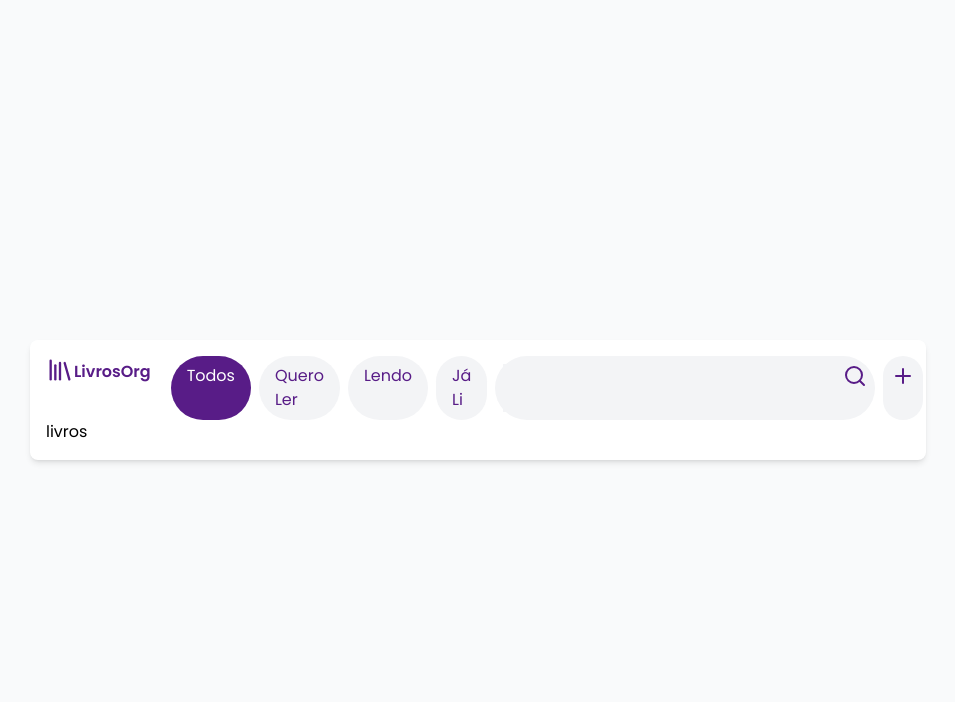
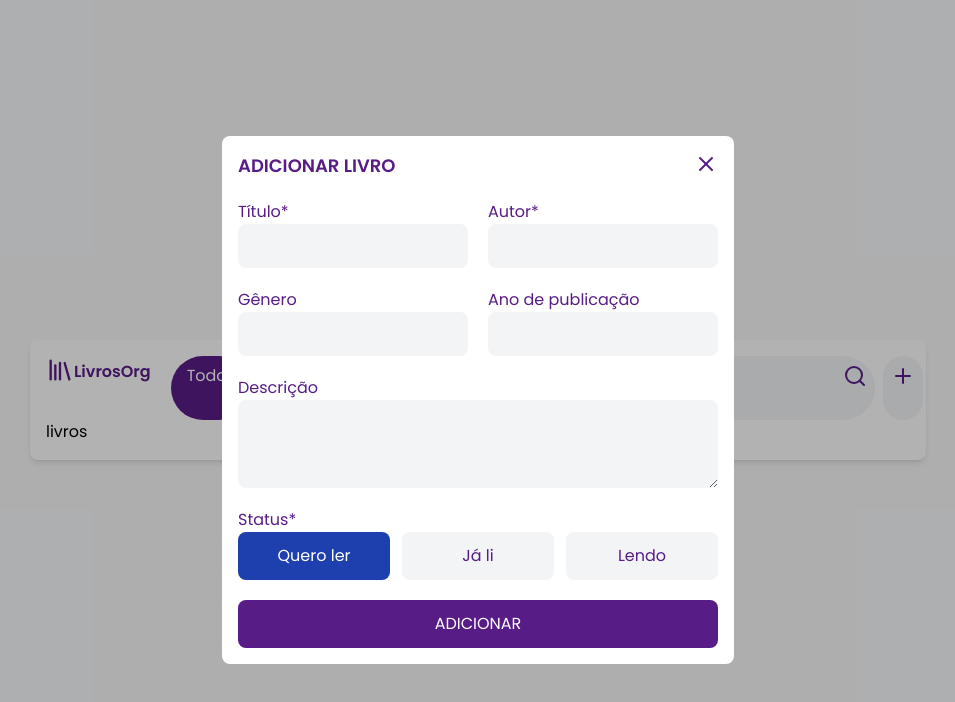
Before and after one commit to larissaOliveiraz/livros-org, a Next.js app in the folder frontend/: page / in a window 1280 px wide. Both pictures are taken after a click on the element 1065 px from the left and 388 px from the top of the page. Shown: the top 702 px of the page, without its empty margins (162-1117 px from the left). Built offline with nearby package versions, Linux system fonts and the light colour scheme.

Commit message:
feat: criar popup para adicionar um livro

```diff
--- a/frontend/src/app/page.tsx
+++ b/frontend/src/app/page.tsx
@@ -1,4 +1,5 @@
 "use client";
+import { AddBookPopup } from "@/components/AddBookPopup";
 import { Library, Plus, Search } from "lucide-react";
 import { useState } from "react";
 
@@ -6,8 +7,10 @@ export default function Home() {
   const [selection, setSelection] = useState<
     "ALL" | "WANT" | "READING" | "READ"
   >("ALL");
+  const [opened, setOpened] = useState(false);
 
   return (
+    <>
       <div className="p-4 w-[70%] fixed top-1/2 left-1/2 -translate-x-1/2 -translate-y-1/2 bg-white rounded-lg shadow-md">
         <header className="flex justify-between gap-5">
           {/* LOGO */}
@@ -54,12 +57,17 @@ export default function Home() {
               <input type="text" className="bg-gray-100 outline-none px-2" />
               <Search size={24} className="cursor-pointer" />
             </div>
-          <div className="bg-gray-100 p-2 flex rounded-full text-purple-900 hover:bg-gray-200 cursor-pointer">
+            <div
+              onClick={() => setOpened(true)}
+              className="bg-gray-100 p-2 flex rounded-full text-purple-900 hover:bg-gray-200 cursor-pointer"
+            >
               <Plus size={24} />
             </div>
           </div>
         </header>
         <main>livros</main>
       </div>
+      {opened && <AddBookPopup onClose={() => setOpened(false)} />}
+    </>
   );
 }
--- /dev/null
+++ b/frontend/src/components/AddBookPopup.tsx
@@ -0,0 +1,174 @@
+"use client";
+import { X } from "lucide-react";
+import { GenericInput } from "./GenericInput";
+import { useState } from "react";
+
+interface AddBookPopupProps {
+  onClose: () => void;
+}
+
+type Book = {
+  title: string;
+  autor: string;
+  genre: string;
+  publicationYear: string;
+  description: string;
+  status: "WANT" | "READING" | "READ";
+  readingYear: string;
+  readingMonth: string;
+  score: string;
+};
+
+export const AddBookPopup = ({ onClose }: AddBookPopupProps) => {
+  const [status, setStatus] = useState<"WANT" | "READING" | "READ">("WANT");
+  const [closed, setClosed] = useState(false);
+
+  const [title, setTitle] = useState("");
+  const [autor, setAutor] = useState("");
+  const [genre, setGenre] = useState("");
+  const [publicationYear, setPublicationYear] = useState("");
+  const [description, setDescription] = useState("");
+  const [readingYear, setReadingYear] = useState("");
+  const [readingMonth, setReadingMonth] = useState("");
+  const [score, setScore] = useState("");
+
+  function addBook({
+    title,
+    autor,
+    genre,
+    publicationYear,
+    description,
+    status,
+    readingMonth,
+    readingYear,
+    score,
+  }: Book) {
+    console.log({
+      title,
+      autor,
+      genre,
+      publicationYear,
+      description,
+      status,
+      readingMonth,
+      readingYear,
+      score,
+    });
+
+    onClose();
+  }
+
+  return (
+    <div className="bg-black/30 fixed top-0 left-0 right-0 bottom-0">
+      <div className="bg-white text-purple-900 w-2/5 fixed p-4 rounded-lg top-1/2 left-1/2 -translate-x-1/2 -translate-y-1/2">
+        <div className="flex justify-between text-purple-900">
+          <p className="font-semibold text-lg">ADICIONAR LIVRO</p>
+          <X
+            onClick={() => onClose()}
+            className="cursor-pointer hover:scale-110"
+          />
+        </div>
+
+        <div className="mt-5 flex flex-col gap-5">
+          <div className="grid grid-cols-2 gap-5">
+            <label>
+              Título*
+              <GenericInput value={title} setValue={setTitle} />
+            </label>
+            <label>
+              Autor*
+              <GenericInput value={autor} setValue={setAutor} />
+            </label>
+            <label>
+              Gênero
+              <GenericInput value={genre} setValue={setGenre} />
+            </label>
+            <label>
+              Ano de publicação
+              <GenericInput
+                value={publicationYear}
+                setValue={setPublicationYear}
+              />
+            </label>
+          </div>
+
+          <label className="flex flex-col">
+            Descrição
+            <textarea
+              value={description}
+              onChange={(e) => setDescription(e.target.value)}
+              cols={30}
+              rows={3}
+              className="bg-gray-100 p-2 outline-none rounded-lg"
+            ></textarea>
+          </label>
+
+          <label>
+            Status*
+            <div className="flex justify-between gap-3">
+              <button
+                onClick={() => setStatus("WANT")}
+                className={`${
+                  status === "WANT" ? "bg-blue-800 text-white" : "bg-gray-100"
+                }  w-full rounded-lg p-3`}
+              >
+                Quero ler
+              </button>
+              <button
+                onClick={() => setStatus("READ")}
+                className={`${
+                  status === "READ" ? "bg-green-700 text-white" : "bg-gray-100"
+                }  w-full rounded-lg p-3`}
+              >
+                Já li
+              </button>
+              <button
+                onClick={() => setStatus("READING")}
+                className={`${
+                  status === "READING"
+                    ? "bg-yellow-600 text-white"
+                    : "bg-gray-100"
+                } w-full rounded-lg p-3 outline-none`}
+              >
+                Lendo
+              </button>
+            </div>
+          </label>
+          {status === "READ" && (
+            <div className="flex gap-5">
+              <label className="w-full">
+                Mês (opcional){" "}
+                <GenericInput value={readingMonth} setValue={setReadingMonth} />
+              </label>
+              <label className="w-full">
+                Ano{" "}
+                <GenericInput value={readingYear} setValue={setReadingYear} />
+              </label>
+              <label>
+                Nota <GenericInput value={score} setValue={setScore} />
+              </label>
+            </div>
+          )}
+          <button
+            onClick={() =>
+              addBook({
+                title,
+                autor,
+                genre,
+                publicationYear,
+                description,
+                status,
+                readingMonth,
+                readingYear,
+                score,
+              })
+            }
+            className="bg-purple-900 text-white p-3 rounded-lg"
+          >
+            ADICIONAR
+          </button>
+        </div>
+      </div>
+    </div>
+  );
+};
--- /dev/null
+++ b/frontend/src/components/GenericInput.tsx
@@ -0,0 +1,28 @@
+"use client";
+import { useState } from "react";
+
+interface GenericInputProps {
+  value: string;
+  setValue: (value: string) => void;
+}
+
+export const GenericInput = ({ value, setValue }: GenericInputProps) => {
+  const [focused, setFocused] = useState(false);
+
+  return (
+    <div
+      className={`bg-gray-100 border-2  rounded-lg p-2 ${
+        focused ? "border-purple-900" : "border-gray-100"
+      }`}
+    >
+      <input
+        type="text"
+        value={value}
+        onChange={(e) => setValue(e.target.value)}
+        onFocus={() => setFocused(true)}
+        onBlur={() => setFocused(false)}
+        className={`bg-gray-100 px-2 rounded-lg w-full outline-none text-purple-900`}
+      />
+    </div>
+  );
+};
```
Lines whose indentation alone changed are shown as unchanged.
